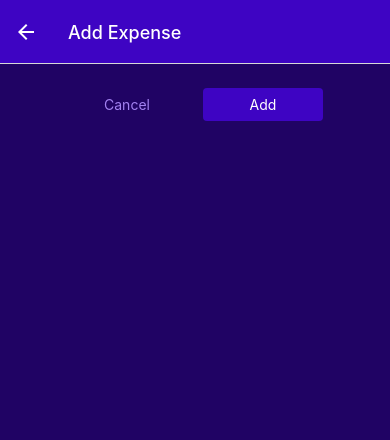
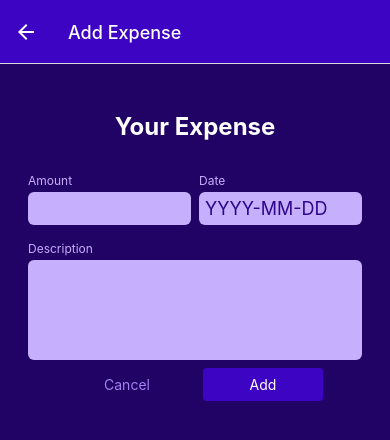
Before and after one commit to edgarsanchezbarreda/expenses-tracker, a React Native app: screen /ManageExpense in a window 390 px wide. Shown: the top 440 px of the page. Built offline with nearby package versions, Linux system fonts and the light colour scheme.

Commit message:
Completed section 9. No bugs, but would like to add some validation to make sure that date for added expense is today's date or earlier(maybe). Also maybe add a calendar library to make this happen if this is not added in a later section.

```diff
--- a/components/ExpensesOutput/ExpensesOutput.tsx
+++ b/components/ExpensesOutput/ExpensesOutput.tsx
@@ -1,4 +1,4 @@
-import { StyleSheet, View } from 'react-native';
+import { StyleSheet, View, Text } from 'react-native';
 import React from 'react';
 import ExpensesList from './ExpensesList';
 import ExpensesSummary from './ExpensesSummary';
@@ -12,19 +12,28 @@ export type ExpensesProps = {
         date: Date;
     }[];
     expensesPeriod?: string;
+    fallBackText?: string;
 };
 
 const ExpensesOutput: React.FC<ExpensesProps> = ({
     expenses,
     expensesPeriod,
+    fallBackText,
 }) => {
+    let content = <Text style={styles.fallBackText}>{fallBackText}</Text>;
+
+    if (expenses.length > 0) {
+        content = <ExpensesList expenses={expenses} />;
+    }
+
     return (
         <View style={styles.container}>
             <ExpensesSummary
                 expenses={expenses}
                 expensesPeriod={expensesPeriod}
             />
-            <ExpensesList expenses={expenses} />
+            {/* <ExpensesList expenses={expenses} /> */}
+            {content}
         </View>
     );
 };
@@ -37,4 +46,10 @@ const styles = StyleSheet.create({
         padding: 24,
         backgroundColor: GlobalStyles.colors.primary700,
     },
+    fallBackText: {
+        marginTop: 32,
+        textAlign: 'center',
+        color: 'white',
+        fontSize: 16,
+    },
 });
--- /dev/null
+++ b/components/ManageExpense/ExpenseForm.tsx
@@ -0,0 +1,197 @@
+import { StyleSheet, Text, View, Alert } from 'react-native';
+import React, { useState } from 'react';
+import Input from './Input';
+import CustomButton from '../UI/CustomButton';
+import { getFormattedDate } from '../../util/date';
+import { GlobalStyles } from '../../constants/styles';
+
+type ExpenseFormProps = {
+    onCancel: () => void;
+    onSubmit: (expenseData: {
+        description: string;
+        amount: number;
+        date: Date;
+    }) => void;
+    submitButtonLabel: string;
+    selectedExpense?: {
+        id: string;
+        amount: number;
+        description: string;
+        date: Date;
+    };
+};
+
+const ExpenseForm: React.FC<ExpenseFormProps> = ({
+    onCancel,
+    onSubmit,
+    submitButtonLabel,
+    selectedExpense,
+}) => {
+    const initialInputState = {
+        amount: {
+            value: selectedExpense
+                ? selectedExpense.amount.toFixed(2).toString()
+                : '',
+            isValid: true,
+        },
+        date: {
+            value: selectedExpense
+                ? getFormattedDate(selectedExpense.date)
+                : '',
+            isValid: true,
+        },
+        description: {
+            value: selectedExpense ? selectedExpense.description : '',
+            isValid: true,
+        },
+    };
+
+    const [inputs, setInputs] = useState(initialInputState);
+
+    // This function allows us to dynamically set the state to each input without writing separate states for each input.
+    // Not necessary, but is definitely cleaner
+    const inputChangedHandler = (
+        inputIdentifier: string,
+        enteredValue: string
+    ) => {
+        setInputs(currentInputs => {
+            return {
+                ...currentInputs,
+                [inputIdentifier]: { value: enteredValue, isValid: true },
+            };
+        });
+    };
+
+    const submitHandler = () => {
+        const expenseData = {
+            amount: +inputs.amount.value,
+            date: new Date(inputs.date.value),
+            description: inputs.description.value,
+        };
+
+        const amountIsValid: boolean =
+            !isNaN(expenseData.amount) && expenseData.amount > 0;
+        const dateIsValid: boolean =
+            expenseData.date.toString() !== 'Invalid Date';
+        const descriptionIsValid = expenseData.description.trim().length > 0;
+        // expenseData.description.value.trim().length > 0;
+
+        if (!amountIsValid || !dateIsValid || !descriptionIsValid) {
+            // Alert.alert('Invalid input', 'Please check your input values');
+            // return;
+            setInputs(currentInputs => {
+                return {
+                    amount: {
+                        value: currentInputs.amount.value,
+                        isValid: amountIsValid,
+                    },
+                    date: {
+                        value: currentInputs.date.value,
+                        isValid: dateIsValid,
+                    },
+                    description: {
+                        value: currentInputs.description.value,
+                        isValid: descriptionIsValid,
+                    },
+                };
+            });
+            return;
+        }
+        onSubmit(expenseData);
+    };
+
+    const formIsInvalid: boolean =
+        !inputs.amount.isValid ||
+        !inputs.date.isValid ||
+        !inputs.description.isValid;
+
+    return (
+        <View style={styles.form}>
+            <Text style={styles.formTitle}>Your Expense</Text>
+            <View style={styles.inputsRow}>
+                <Input
+                    style={styles.rowInput}
+                    label='Amount'
+                    keyboardType='decimal-pad'
+                    onChangeText={inputChangedHandler.bind(this, 'amount')}
+                    // Creates two-way binding somehow... find out
+                    value={inputs.amount.value}
+                    invalid={!inputs.amount.isValid}
+                />
+                <Input
+                    style={styles.rowInput}
+                    label='Date'
+                    placeholder='YYYY-MM-DD'
+                    maxLength={10}
+                    onChangeText={inputChangedHandler.bind(this, 'date')}
+                    value={inputs.date.value}
+                    invalid={!inputs.date.isValid}
+                />
+            </View>
+
+            <Input
+                label='Description'
+                multiline={true}
+                onChangeText={inputChangedHandler.bind(this, 'description')}
+                value={inputs.description.value}
+                invalid={!inputs.description.isValid}
+            />
+
+            {formIsInvalid && (
+                <Text style={styles.errorText}>
+                    Invalid input values - please check your entered information
+                </Text>
+            )}
+            <View style={styles.customButtonContainer}>
+                <CustomButton
+                    style={styles.customButton}
+                    mode='flat'
+                    onPress={onCancel}
+                >
+                    Cancel
+                </CustomButton>
+                <CustomButton
+                    style={styles.customButton}
+                    onPress={submitHandler}
+                    children={submitButtonLabel}
+                ></CustomButton>
+            </View>
+        </View>
+    );
+};
+
+export default ExpenseForm;
+
+const styles = StyleSheet.create({
+    form: {
+        // marginTop: 12,
+    },
+    inputsRow: {
+        flexDirection: 'row',
+        justifyContent: 'space-between',
+    },
+    rowInput: {
+        flex: 1,
+    },
+    formTitle: {
+        fontSize: 24,
+        fontWeight: 'bold',
+        color: 'white',
+        marginVertical: 24,
+        textAlign: 'center',
+    },
+    customButtonContainer: {
+        flexDirection: 'row',
+        justifyContent: 'center',
+        alignItems: 'center',
+    },
+    customButton: {
+        minWidth: 120,
+        marginHorizontal: 8,
+    },
+    errorText: {
+        textAlign: 'center',
+        color: GlobalStyles.colors.error500,
+        margin: 8,
+    },
+});
--- /dev/null
+++ b/components/ManageExpense/Input.tsx
@@ -0,0 +1,82 @@
+import {
+    StyleSheet,
+    Text,
+    View,
+    TextInput,
+    TextInputProps,
+    TextStyle,
+    ViewStyle,
+} from 'react-native';
+import React from 'react';
+import { GlobalStyles } from '../../constants/styles';
+
+interface InputProps extends TextInputProps {
+    label: string;
+    style?: any;
+    invalid: boolean;
+}
+
+interface Styles {
+    input: any;
+    inputContainer: ViewStyle;
+    label: TextStyle;
+    inputMultiline: TextStyle;
+    invalidLabel: TextStyle;
+    invalidInput: ViewStyle;
+}
+
+const Input: React.FC<InputProps> = props => {
+    const inputStyles = [styles.input];
+
+    // Contains all props passed without 'style' prop.
+    const { style, ...styleProps } = props;
+
+    if (props.multiline) {
+        inputStyles.push(styles.inputMultiline);
+    }
+
+    if (props.invalid) {
+        inputStyles.push(styles.invalidInput);
+    }
+
+    return (
+        <View style={[styles.inputContainer, props.style]}>
+            <Text style={[styles.label, props.invalid && styles.invalidLabel]}>
+                {props.label}
+            </Text>
+            <TextInput style={inputStyles} {...styleProps} />
+        </View>
+    );
+};
+
+export default Input;
+
+const styles: Styles = StyleSheet.create({
+    inputContainer: {
+        marginHorizontal: 4,
+        marginVertical: 8,
+    },
+    label: {
+        marginBottom: 4,
+        fontSize: 12,
+        color: GlobalStyles.colors.primary100,
+    },
+    input: {
+        backgroundColor: GlobalStyles.colors.primary100,
+        padding: 6,
+        color: GlobalStyles.colors.primary700,
+        fontSize: 18,
+        borderRadius: 6,
+    },
+    inputMultiline: {
+        minHeight: 100,
+        // textAlignVertical is to make this effect cross-platform
+        textAlignVertical: 'top',
+    },
+    invalidLabel: {
+        color: GlobalStyles.colors.error500,
+    },
+    invalidInput: {
+        backgroundColor: GlobalStyles.colors.error50,
+    },
+});
--- a/screens/AllExpenses.tsx
+++ b/screens/AllExpenses.tsx
@@ -5,10 +5,12 @@ import { ExpensesContext } from '../store/expenses-context';
 
 const AllExpenses = () => {
     const expensesContext = useContext(ExpensesContext);
+
     return (
         <ExpensesOutput
             expenses={expensesContext.expenses}
             expensesPeriod='Total'
+            fallBackText='No expenses found'
         />
     );
 };
--- a/screens/ManageExpense.tsx
+++ b/screens/ManageExpense.tsx
@@ -1,9 +1,11 @@
-import { Button, StyleSheet, Text, View } from 'react-native';
+import { Button, StyleSheet, Text, View, TextInput } from 'react-native';
 import React, { useContext, useLayoutEffect } from 'react';
 import IconButton from '../components/UI/IconButton';
 import { GlobalStyles } from '../constants/styles';
 import CustomButton from '../components/UI/CustomButton';
 import { ExpensesContext } from '../store/expenses-context';
+import Input from '../components/ManageExpense/Input';
+import ExpenseForm from '../components/ManageExpense/ExpenseForm';
 
 export type ScreenNavigation = {
     navigation?: any;
@@ -16,9 +18,11 @@ const ManageExpense: React.FC<ScreenNavigation> = ({ route, navigation }) => {
     const editedExpenseId = route.params?.expenseId;
     const isEditing = !!editedExpenseId;
 
+    const selectedExpense = expenseContext.expenses.find(
+        expense => expense.id === editedExpenseId
+    );
+
     useLayoutEffect(() => {
-        console.log(editedExpenseId);
-
         navigation.setOptions({
             title: isEditing ? 'Edit Expense' : 'Add Expense',
         });
@@ -33,40 +37,28 @@ const ManageExpense: React.FC<ScreenNavigation> = ({ route, navigation }) => {
         navigation.goBack();
     };
 
-    const confirmHandler = () => {
+    const confirmHandler = (expenseData: {
+        description: string;
+        amount: number;
+        date: Date;
+    }) => {
         if (isEditing) {
-            expenseContext.updateExpense(editedExpenseId, {
-                description: 'test',
-                amount: 19.99,
-                date: new Date('2022-12-01'),
-            });
+            expenseContext.updateExpense(editedExpenseId, expenseData);
         } else {
-            expenseContext.addExpense({
-                description: 'test',
-                amount: 19.99,
-                date: new Date('2022-12-01'),
-            });
+            expenseContext.addExpense(expenseData);
         }
         navigation.goBack();
     };
 
     return (
         <View style={styles.screenContainer}>
-            <View style={styles.customButtonContainer}>
-                <CustomButton
-                    style={styles.customButton}
-                    mode='flat'
-                    onPress={cancelHandler}
-                >
-                    Cancel
-                </CustomButton>
-                <CustomButton
-                    style={styles.customButton}
-                    onPress={confirmHandler}
-                >
-                    {isEditing ? 'Update' : 'Add'}
-                </CustomButton>
-            </View>
+            <ExpenseForm
+                onCancel={cancelHandler}
+                onSubmit={confirmHandler}
+                submitButtonLabel={isEditing ? 'Update' : 'Add'}
+                selectedExpense={selectedExpense}
+            />
+
             {isEditing && (
                 <View style={styles.deleteButtonContainer}>
                     <IconButton
@@ -96,13 +88,4 @@ const styles = StyleSheet.create({
         borderTopWidth: 2,
         borderTopColor: GlobalStyles.colors.primary200,
     },
-    customButtonContainer: {
-        flexDirection: 'row',
-        justifyContent: 'center',
-        alignItems: 'center',
-    },
-    customButton: {
-        minWidth: 120,
-        marginHorizontal: 8,
-    },
 });
--- a/screens/RecentExpenses.tsx
+++ b/screens/RecentExpenses.tsx
@@ -9,16 +9,18 @@ const RecentExpenses = () => {
 
     const recentExpenses = expensesContext.expenses.filter(expense => {
         const today = new Date();
+
         const date7DaysAgo = getDateMinusDays(today, 7);
 
         return expense.date >= date7DaysAgo && expense.date <= today;
     });
-    console.log(recentExpenses);
 
     return (
         <ExpensesOutput
             expenses={recentExpenses}
+            // expenses={recentExpenses}
             expensesPeriod='Last 7 days'
+            fallBackText='No expenses for the last 7 days'
         />
     );
 };
--- a/store/expenses-context.tsx
+++ b/store/expenses-context.tsx
@@ -77,7 +77,7 @@ const expensesReducer = (state: any, action: { type: any; payload: any }) => {
             );
             const updatableExpense = state[updatableExpenseIndex];
             const updatedItem = {
-                ...updatableExpenseIndex,
+                ...updatableExpense,
                 ...action.payload.data,
             };
             const updatedExpenses = [...state];
--- a/util/date.ts
+++ b/util/date.ts
@@ -3,7 +3,9 @@ export const getFormattedDate = (date: Date) => {
 
     // 'Month' needs to add 1 to it because it returns the index of whatever date is given to it.
     // EX: month '01' (January) would return '0'. month '12' (December) would return '11'
-    return `${date.getFullYear()}-${date.getMonth() + 1}-${date.getDate()}`;
+    // return `${date.getFullYear()}-${date.getMonth() + 1}-${date.getDate()}`;
+
+    return date.toISOString().slice(0, 10);
 };
 
 export const getDateMinusDays = (date: Date, days: number) => {
```
